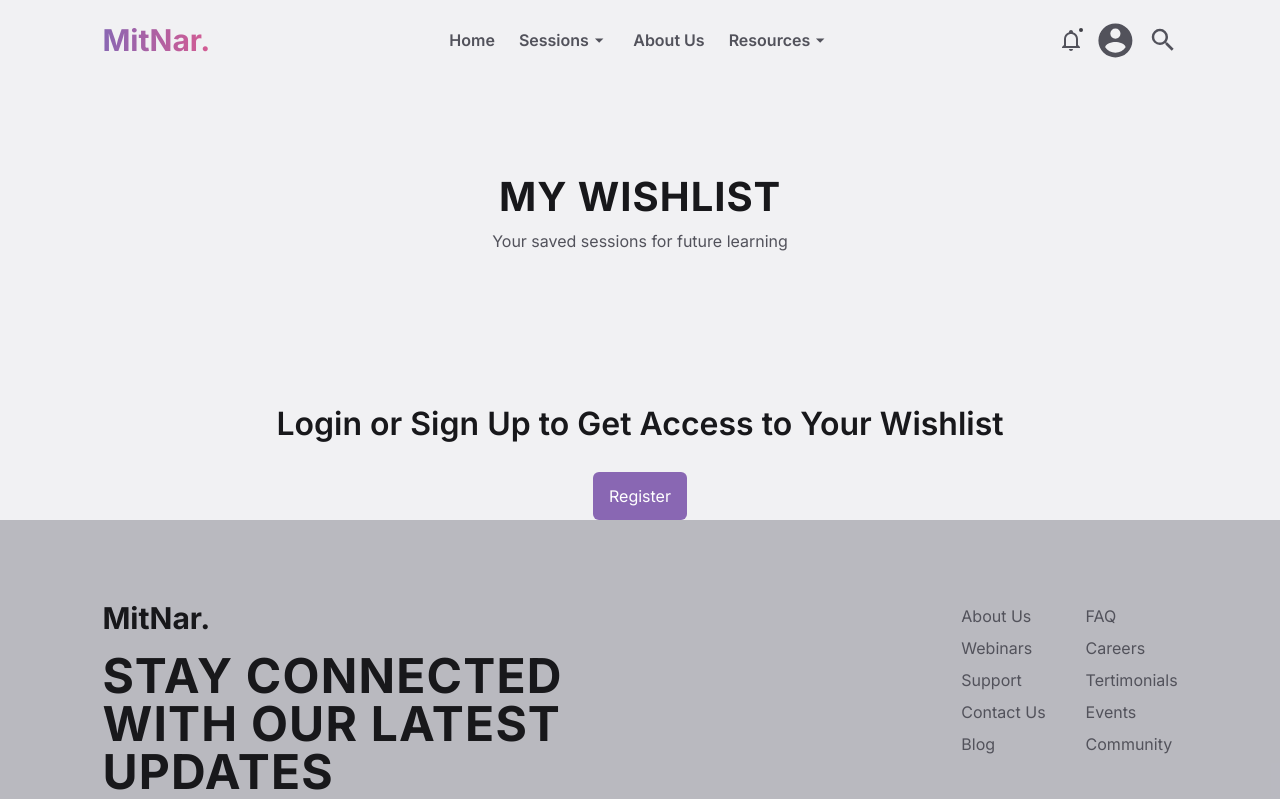
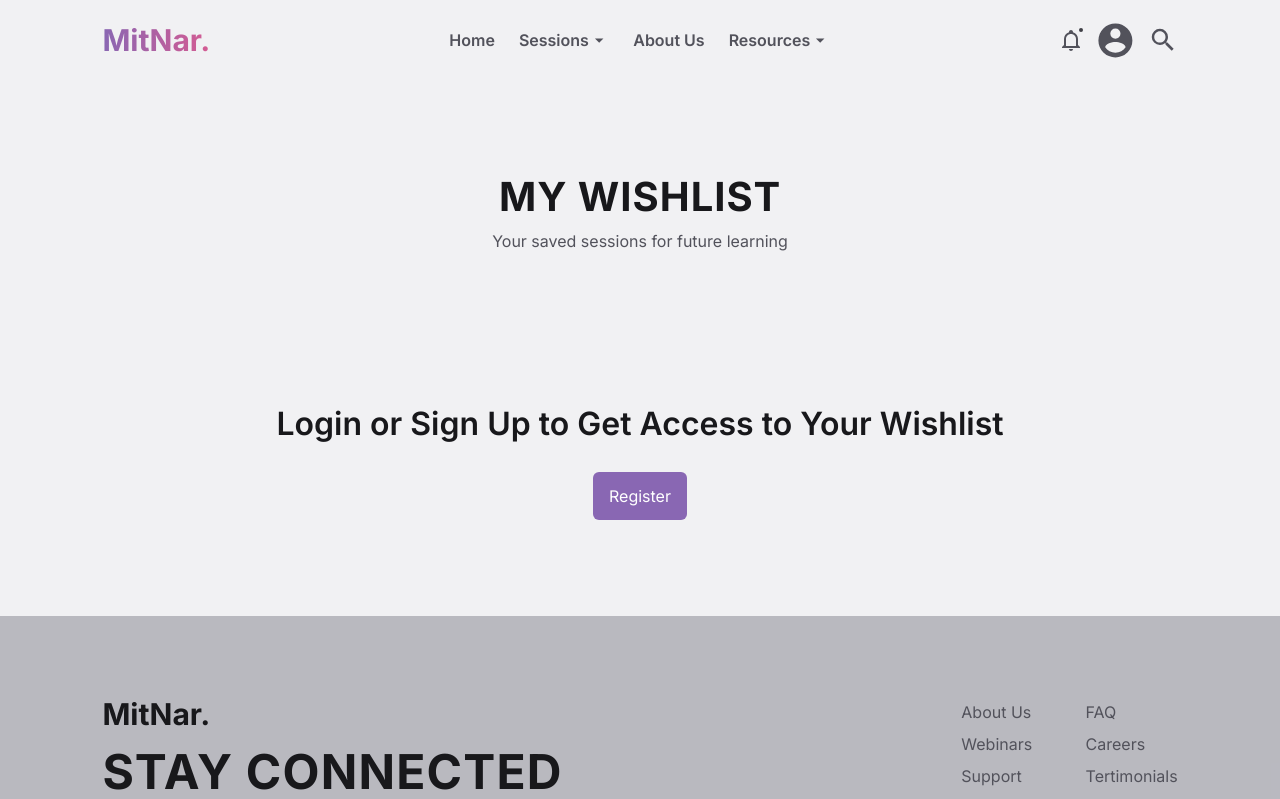
Before and after one commit to NaufalFadhil342/webinar-template, a React (Vite) app: page /wishlist in a window 1280 px wide. Shown: the top 799 px of the page. Built offline with nearby package versions, Linux system fonts and the light colour scheme.

Commit message:
fix codes

```diff
--- a/src/layout/wishlist-layout/index.jsx
+++ b/src/layout/wishlist-layout/index.jsx
@@ -13,7 +13,7 @@ const Wishlist = ({ dark }) => {
                     <WishlistDetail dark={dark} />
                 </div>
             ) : (
-                <div className="w-full h-auto flex flex-col items-center">
+                <div className="w-full h-auto flex flex-col items-center pb-24">
                     <h1 className="text-center font-semibold text-zinc-900 text-[2em]">Login or Sign Up to Get Access to Your Wishlist</h1>
                     <Link to='/register' className="w-fit h-12 px-4 mt-6 flex items-center bg-primary text-white hover:bg-darkPrimary rounded-md transition-all duration-150 ease-in-out">Register</Link>
                 </div>
--- a/src/pages/wishlistPage/index.jsx
+++ b/src/pages/wishlistPage/index.jsx
@@ -12,7 +12,7 @@ const WishlistPage = ({ dark }) => {
                 description={header.description}
                 dark={dark}
             />
-            <section aria-labelledby="Wishlist content">
+            <section className="w-full h-auto" aria-labelledby="Wishlist content">
                 <div id="Wishlist content">
                     <Wishlist dark={dark} />
                 </div>
```
